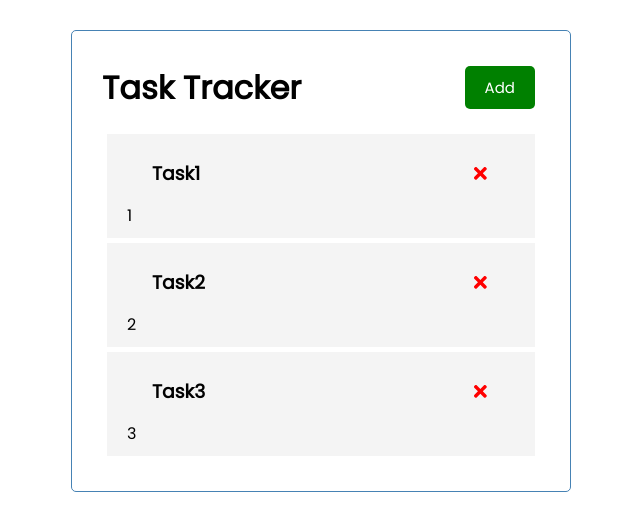
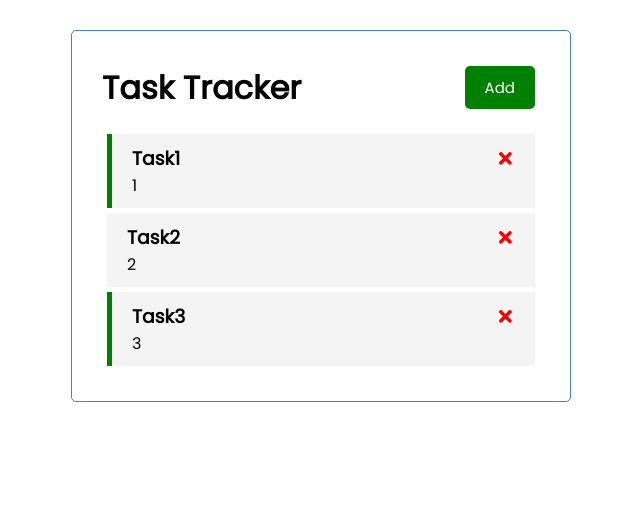
Before and after one commit to over40dev/Portfolio-react-context-hooks-fetch-api, a React (Create React App) app: page / in a window 1280 px wide. Shown: the top 530 px of the page, without its empty margins (319-959 px from the left). Built offline with nearby package versions, Linux system fonts and the light colour scheme.

Commit message:
Toggle Reminder and Conditional Styling

```diff
--- a/src/App.js
+++ b/src/App.js
@@ -28,13 +28,21 @@
 // Delete Task
   const deleteTask = (id) => setTasks(tasks.filter(task => task.id !== id));
 
+// Toggle Reminder
+const toggleReminder = (id) => {
+  setTasks(tasks.map(task => task.id === id ? {...task, reminder: !task.reminder} : task));
+}
+
 
   return (
     <div className="container">
       <Header title="Task Tracker"/>
       {
         tasks.length > 0 ?
-          <Tasks tasks={tasks} onDelete={deleteTask} /> :
+          <Tasks
+            tasks={tasks}
+            onDelete={deleteTask}
+            onToggle={toggleReminder} /> :
           'No Tasks'
       }
     </div>
--- a/src/components/Task.js
+++ b/src/components/Task.js
@@ -1,15 +1,16 @@
 import {FaTimes} from 'react-icons/fa';
 
-export default function Task({task, onDelete}) {
+export default function Task({task, onDelete, onToggle}) {
+
   return (
-    <div className="task">
-      <h3 key={task.id} className="task">
+    <div className={`task ${task.reminder ? 'reminder' : ''}`} onDoubleClick={() => onToggle(task.id)}>
+      <h3 key={task.id}>
         {task.name}
          <FaTimes
            style={{color: 'red', cursor:'pointer'}}
            onClick={() => onDelete(task.id)}/>
       </h3>
-      <p>{task.date} <span className="reminder">{task.reminder}</span></p>
+      <p>{task.date}</p>
 
     </div>
   )
--- a/src/components/Tasks.js
+++ b/src/components/Tasks.js
@@ -1,6 +1,6 @@
 import Task from './Task';
 
-export default function Tasks({tasks, onDelete}) {
+export default function Tasks({tasks, onDelete, onToggle}) {
 
   return (
     <>
@@ -8,7 +8,8 @@
           <Task
             key={task.id}
             task={task}
-            onDelete={onDelete}/>)}
+            onDelete={onDelete}
+            onToggle={onToggle}/>)}
     </>
   )
 }
```
